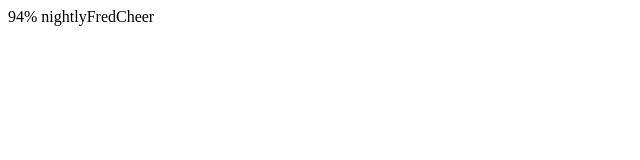
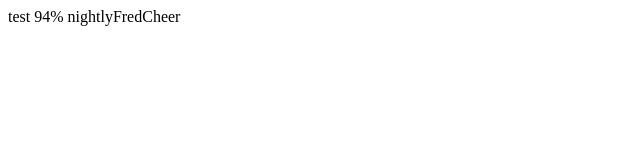
Before and after one commit to Veatra/TwitchBotCommants, a plain HTML site: page index.html in a window 1280 px wide. Shown: the full height of the page, 0-640 px from the left. Drawn offline with Linux system fonts and the light colour scheme.

Commit message:
Update index.html

```diff
--- a/index.html
+++ b/index.html
@@ -30,7 +30,7 @@
 
     const pickedOption = pickWeightedOption(options);
     const percent = Math.floor(Math.random() * 100) + 1;
-    document.write(`${percent}% ${pickedOption.emote}`);
+    document.write(` test ${percent}% ${pickedOption.emote}`);
   </script>
 </body>
 </html>
```
